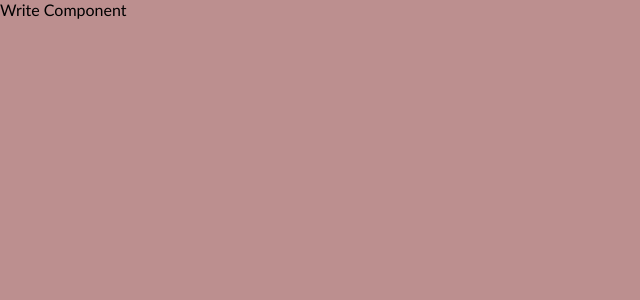
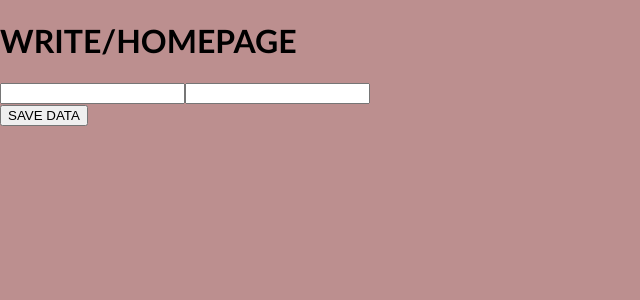
Before and after one commit to amashamaduwanthi/react_firebase_database, a React (Create React App) app: page / in a window 1280 px wide. Shown: the top 300 px of the page, without its empty margins (0-640 px from the left). Built offline with nearby package versions, Linux system fonts and the light colour scheme.

Commit message:
Writing data

```diff
--- a/src/components/Write.js
+++ b/src/components/Write.js
@@ -1,8 +1,47 @@
+import React, {useState} from 'react';
+import app from "../firebaseConfig";
+import { getDatabase, ref, set, push } from "firebase/database";
+import { useNavigate } from 'react-router-dom';
+
 function Write() {
+
+  const navigate = useNavigate();
+
+  let [inputValue1, setInputValue1] = useState("");
+  let [inputValue2, setInputValue2] = useState("");
+
+  const saveData = async () => {
+    const db = getDatabase(app);
+    const newDocRef = push(ref(db, "nature/fruits"));
+    set(newDocRef, {
+      fruitName: inputValue1,
+      fruitDefinition: inputValue2
+    }).then( () => {
+      alert("data saved successfully")
+    }).catch((error) => {
+      alert("error: ", error.message);
+    })
+  }
+
+
   return (
     <div>
-      Write Component
+
+      <h1>WRITE/HOMEPAGE</h1>
+
+      <input type='text' value={inputValue1}
+      onChange={(e) => setInputValue1(e.target.value)}/>
+
+      <input type='text' value={inputValue2}
+      onChange={(e) => setInputValue2(e.target.value)}/> <br/>
+
+      <button onClick={saveData}>SAVE DATA</button>
+      <br />
+      <br />
+      <br />
+
     </div>
-  );
+  )
 }
-export default Write;
+
+export default Write
--- a/src/firebaseConfig.js
+++ b/src/firebaseConfig.js
@@ -20,3 +20,4 @@ const firebaseConfig = {
 // Initialize Firebase
 const app = initializeApp(firebaseConfig);
 const analytics = getAnalytics(app);
+export default app;
```
